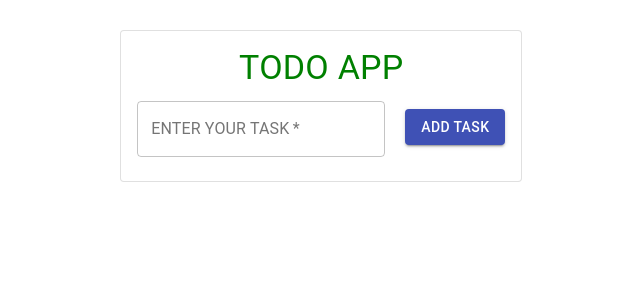
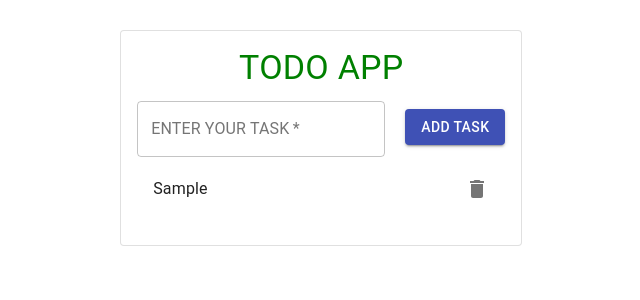
Before and after one commit to HammadKhaan/todo-app-with-react, a React (Create React App) app: page / in a window 1280 px wide. Both pictures are taken after typing "Sample" into the empty fields and a click on the button "ADD TASK". Shown: the top 300 px of the page, without its empty margins (342-982 px from the left). Built offline with nearby package versions, Linux system fonts and the light colour scheme.

Commit message:
Complete

```diff
--- a/src/Components/Todos.js
+++ b/src/Components/Todos.js
@@ -1,4 +1,4 @@
-import React from 'react'
+import React, { useEffect } from 'react'
 import { makeStyles } from '@material-ui/core/styles';
 import Typography from '@material-ui/core/Typography'
 import FolderIcon from '@material-ui/icons/Folder';
@@ -28,25 +28,43 @@ const useStyles = makeStyles((theme) => ({
 
 
 
+export default function Todos({todos, setTodos}) {
 
-export default function Todos({todos, setTodos}) {
 
 
       const classes = useStyles();
       const [dense, setDense] = React.useState(false);
       const [secondary, setSecondary] = React.useState(false);
 
+      const del = ({ title }) => {
+        setTodos(todos.filter((todo)=>todo.title !== title))
+      }
 
     return (
         <div>
 
                 {todos.map((todo)=>{
-                    <li>
-                        {console.log(todo.title)}
-                        <input type="text" value={todo.title} onChange= {(e)=>e.preventDefault()}/>
-                        {todo.title}
+                    return  <div className={classes.demo}>
+                    <List dense={dense}>
+                      {console.log(todo)}
+                        <ListItem>
 
-                    </li>
+                          <ListItemText
+                            primary={todo.title}
+                            secondary={secondary ? 'Secondary text' : null}
+                          />
+                          <ListItemSecondaryAction>
+                            <IconButton edge="end" aria-label="delete">
+                              <DeleteIcon  onClick={()=> del( todo )}/>
+                            </IconButton>
+                          </ListItemSecondaryAction>
+                        </ListItem>
+
+                    </List>
+                  </div>
+
+
+
                 })}
 
         </div>
```
